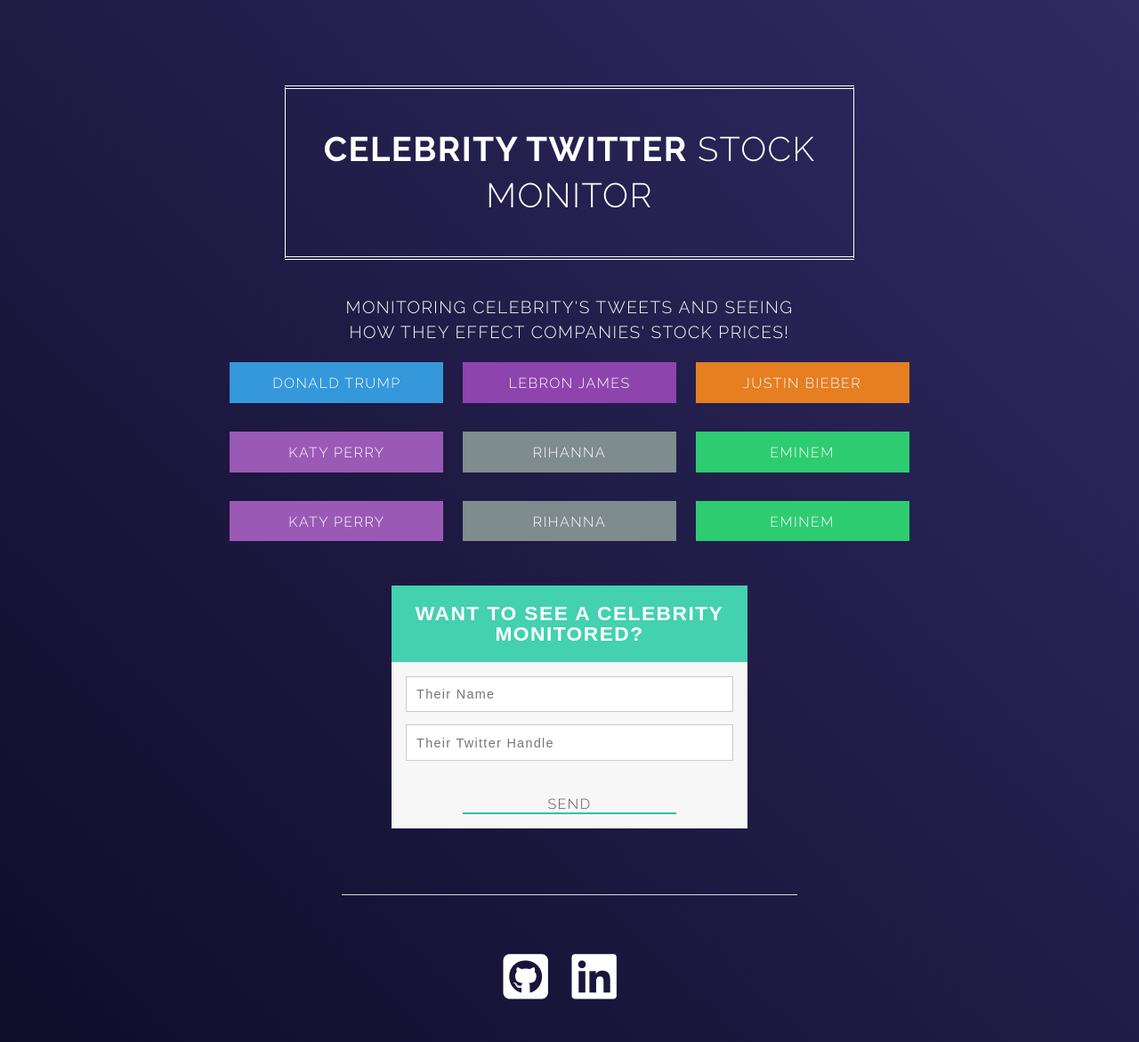
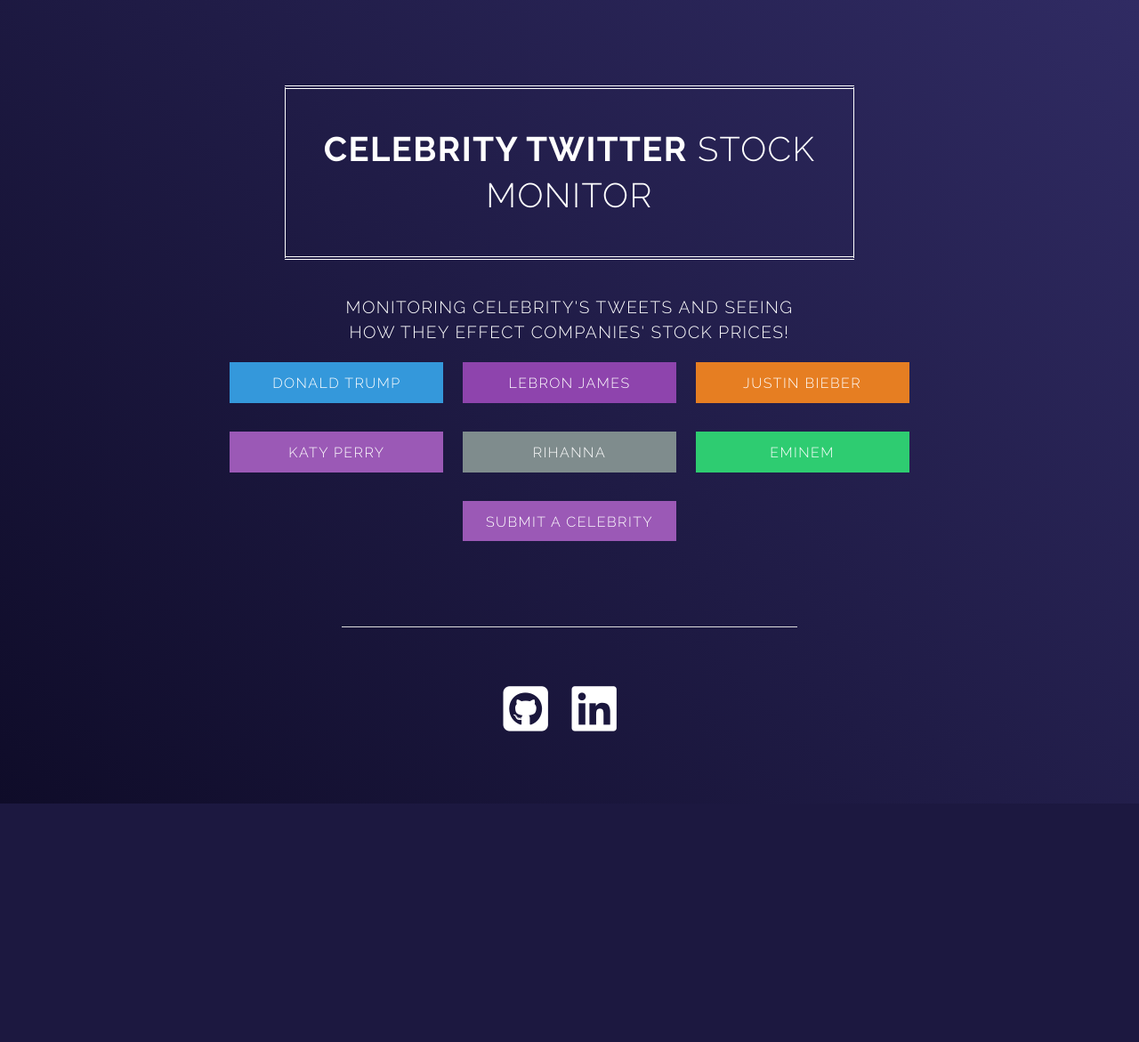
Before and after one commit to semaaJ/TSMFlask, a Flask app: page / in a window 1280 px wide. Shown: the top 1171 px of the page at 89% size. After the commit the page ends 903 px from the top, so only its background shows below. Run offline with Flask 2, Linux system fonts and the light colour scheme; some libraries are stand-ins or nearby versions.

Commit message:
Form removed, made into new apge

```diff
--- a/app/templates/index.html
+++ b/app/templates/index.html
@@ -29,20 +29,9 @@
 				</ul>
 
 				<ul class="actions">
-					<li><a href="{{ url_for('katy_perry') }}" class="button special" style="background-color:#9b59b6">Katy Perry</a></li>
-					<li><a href="{{ url_for('rihanna') }}" class="button special" style="background-color:#7f8c8d">Rihanna</a></li>
-					<li><a href="{{ url_for('eminem') }}" class="button special" style="background-color:#2ecc71">Eminem</a></li>
+					<li><a href="{{ url_for('submit') }}" class="button special" style="background-color:#9b59b6">Submit a Celebrity</a></li>
 				</ul>
 
-
-				<div class="form-style-6">
-					<h1>Want to see a celebrity monitored?</h1>
-					<form method="POST">
-						<input type="text" name="name" placeholder="Their Name"/>
-						<input type="text" name="handle" placeholder="Their Twitter Handle"></input>
-						<input type="submit" value="Send" />
-					</form>
-				</div>
 			</section>
 
 			<!-- Footer -->
@@ -56,9 +45,6 @@
 		</div>
 
 
-
-
-
 		<!-- Scripts -->
 			<script src="../static/assets/js/jquery.min.js"></script>
 			<script src="../static/assets/js/skel.min.js"></script>
```
